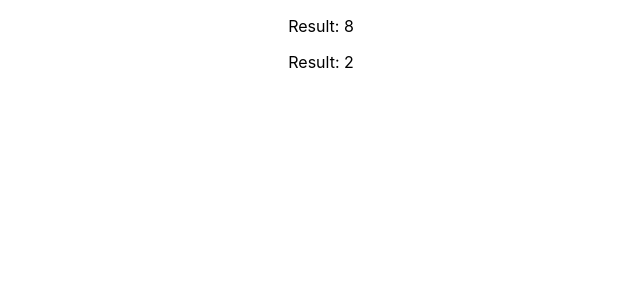
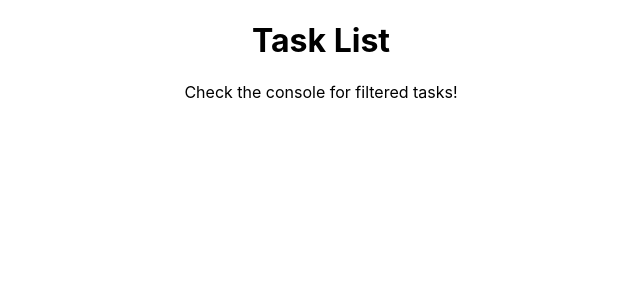
Before and after one commit to reyhane9015/Simple-projects, a React (Create React App) app: page / in a window 1280 px wide. Shown: the top 300 px of the page, without its empty margins (319-959 px from the left). Built offline with nearby package versions, Linux system fonts and the light colour scheme.

Commit message:
example 1 added

```diff
--- a/src/App.tsx
+++ b/src/App.tsx
@@ -5,7 +5,9 @@ import './App.css';
 // import StatusComponent from './StatusComponent';
 // import EmployeeComponent from "./EmployeeComponent";
 // import PaymentComponent from "./PaymentComponent";
-import MathComponent , {MathOperation} from "./MathComponent";
+// import MathComponent , {MathOperation} from "./MathComponent";
+
+import Example1 from "./Example1";
 
 // Object Types**
 // const myCar = {
@@ -33,8 +35,11 @@ import MathComponent , {MathOperation} from "./MathComponent";
 
 
 // Function Types**
-const add : MathOperation = (x,y) => x + y;
-const subtract: MathOperation = (x,y) => x - y;
+// const add : MathOperation = (x,y) => x + y;
+// const subtract: MathOperation = (x,y) => x - y;
+
+
+
 
 
 const App: FC = () => {
@@ -45,8 +50,10 @@ const App: FC = () => {
       {/* <EmployeeComponent employee={employee} /> */}
       {/* <PaymentComponent payment={payment} /> */}
 
-      <MathComponent operation={add} />
-      <MathComponent operation={subtract} />
+      {/* <MathComponent operation={add} />
+      <MathComponent operation={subtract} /> */}
+
+      <Example1 />
 
     </div>
   );
--- /dev/null
+++ b/src/Example1.tsx
@@ -0,0 +1,66 @@
+// Question:
+/** You are building a task management system. You need to define a Task interface to represent tasks in the system.
+ Each task should have the following properties:
+
+id: A unique number identifying the task.
+title: A string representing the title of the task.
+description: A string representing the description of the task.
+status: An enum that represents the current state of the task. The possible statuses are:
+Pending
+InProgress
+Completed
+assignedTo: A string representing the name of the person assigned to the task. This is optional.
+Additionally, implement a generic function that can accept an array of tasks and filter tasks based on their status.
+
+The function should be able to filter tasks by their status. **/
+
+
+
+
+import React, { useEffect } from 'react';
+
+
+interface Task {
+  id: number;
+  title: string;
+  description: string;
+  status: statusEnum;
+  assignedTo?: string;
+}
+
+enum statusEnum {
+  Pending = 'PENDING',
+  InProgress = 'IN_PROGRESS',
+  Completed = 'COMPLETED',
+}
+
+
+function filterTasksByStatus<T extends Task>(tasks: T[], status: statusEnum): T[] {
+  return tasks.filter((task) => task.status === status);
+}
+
+
+const TaskList: React.FC = () => {
+
+  const tasks: Task[] = [
+    { id: 1, title: 'Task 1', description: 'Description 1', status: statusEnum.Pending },
+    { id: 2, title: 'Task 2', description: 'Description 2', status: statusEnum.InProgress, assignedTo: 'Jane' },
+    { id: 3, title: 'Task 3', description: 'Description 3', status: statusEnum.Completed, assignedTo: 'John' },
+    { id: 4, title: 'Task 4', description: 'Description 4', status: statusEnum.InProgress, assignedTo: 'Joo' },
+  ];
+
+
+  useEffect(() => {
+    const inProgressTasks = filterTasksByStatus(tasks, statusEnum.InProgress);
+    console.log('InProgress Tasks:', inProgressTasks);
+  }, [tasks]);
+
+  return (
+    <div>
+      <h1>Task List</h1>
+      <p>Check the console for filtered tasks!</p>
+    </div>
+  );
+};
+
+export default TaskList;
```
